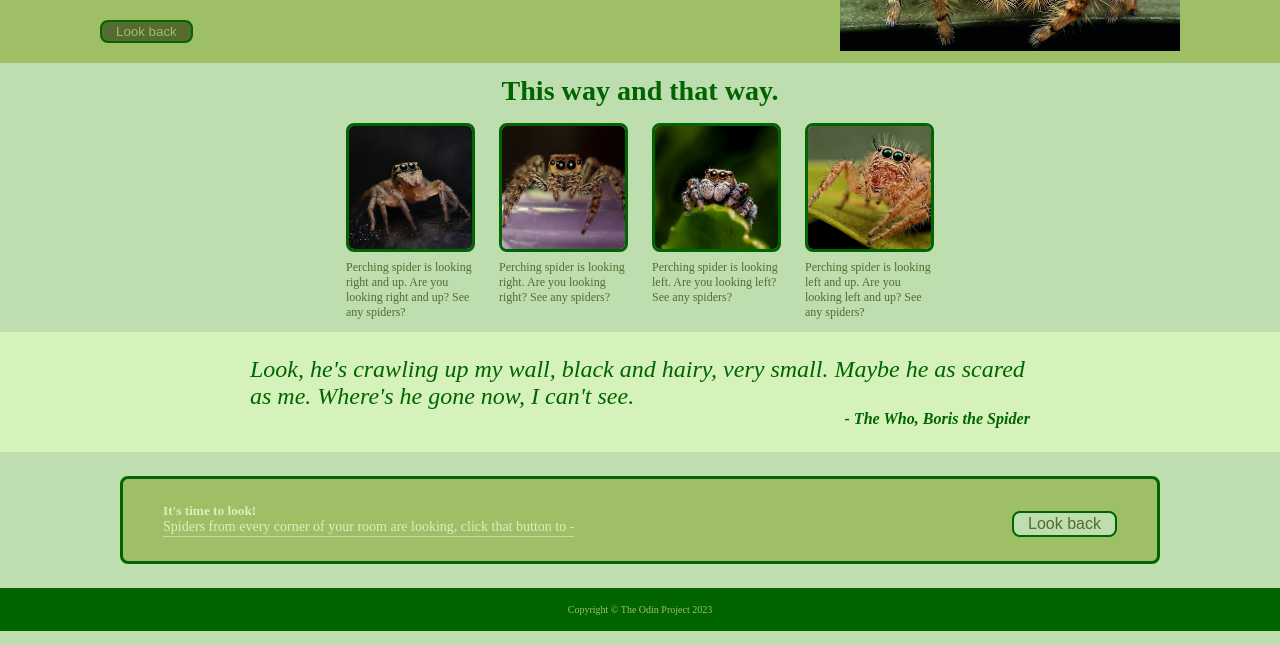
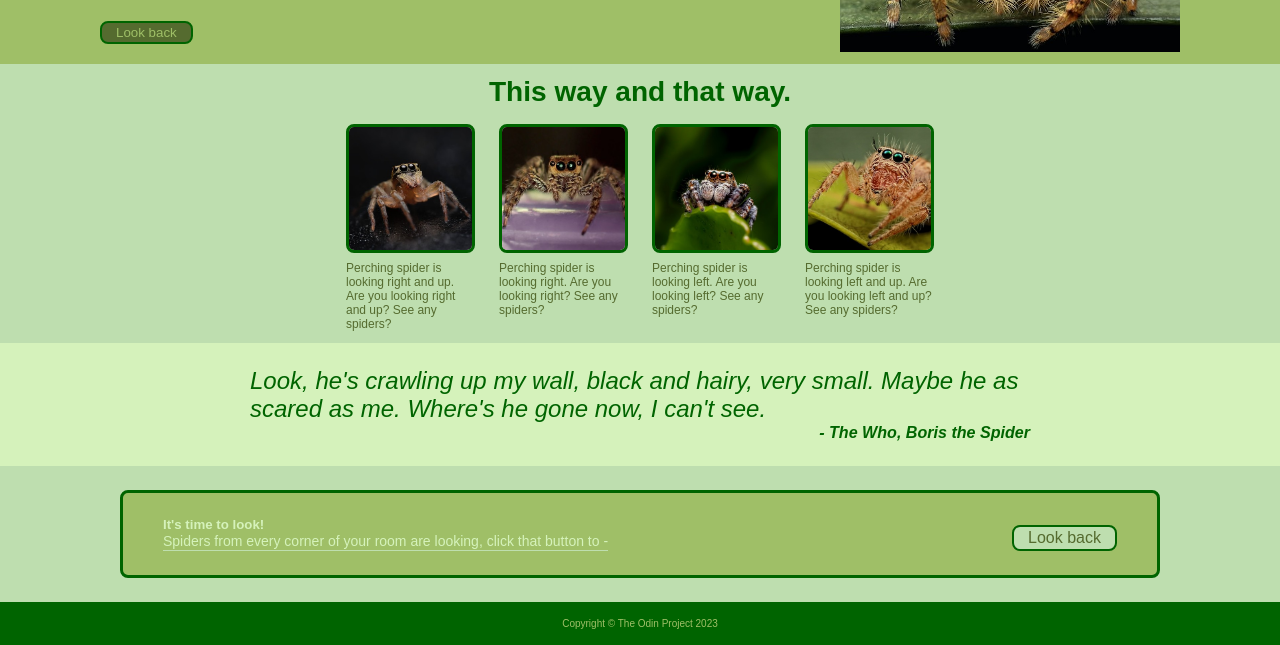
Before and after one commit to remanet/spiderweb, a plain HTML site: page index.html in a window 1280 px wide. Shown: the part 210-855 px from the top of the page. Drawn offline with Linux system fonts and the light colour scheme.

Commit message:
add font family

```diff
--- a/style.css
+++ b/style.css
@@ -2,6 +2,7 @@
     box-sizing: border-box;
     margin: 0;
     padding: 0;
+    font-family: Papyrus, Sans-serif, serif;
     background-color: #bedeaf;
 }
 
```
